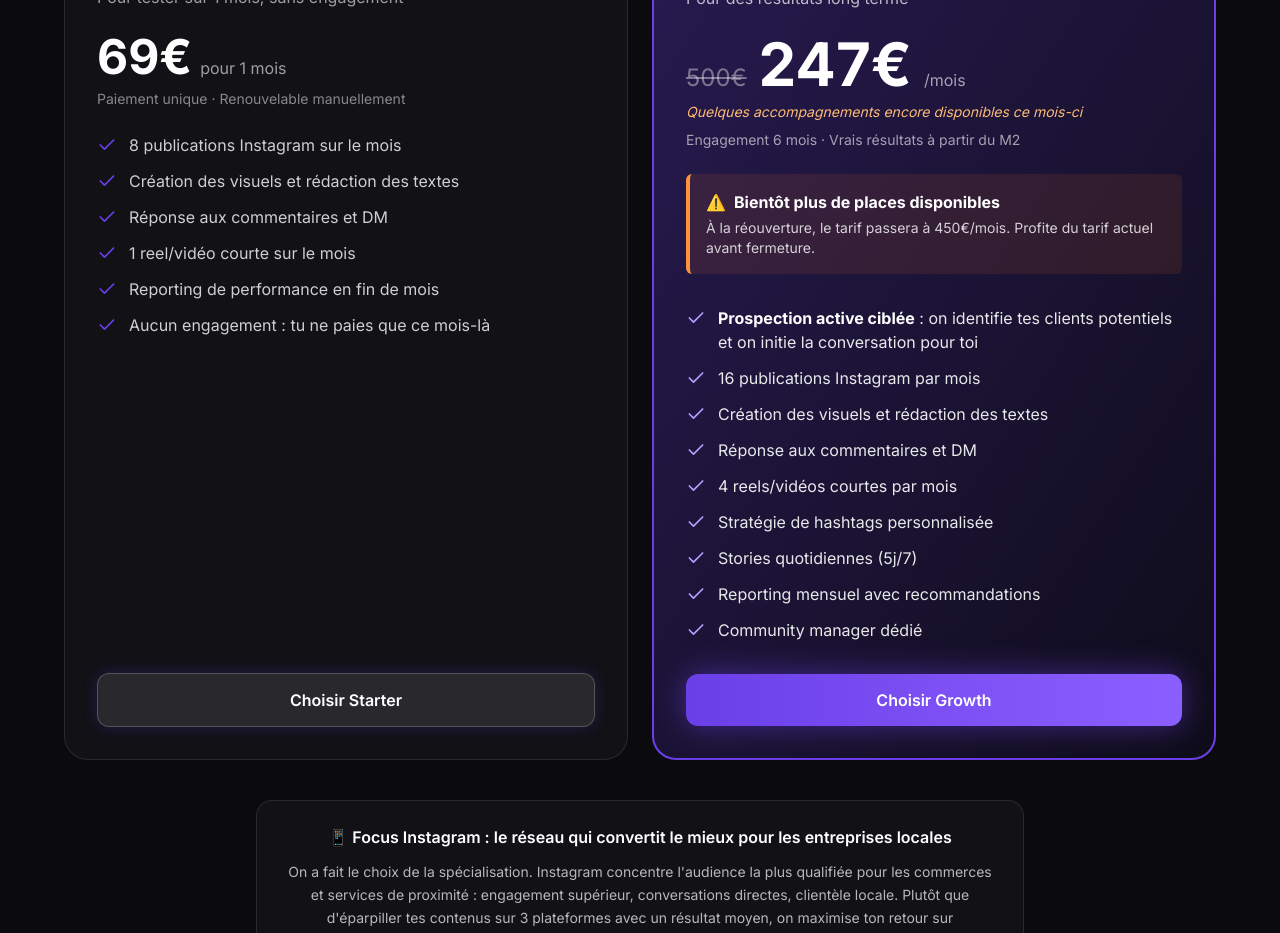
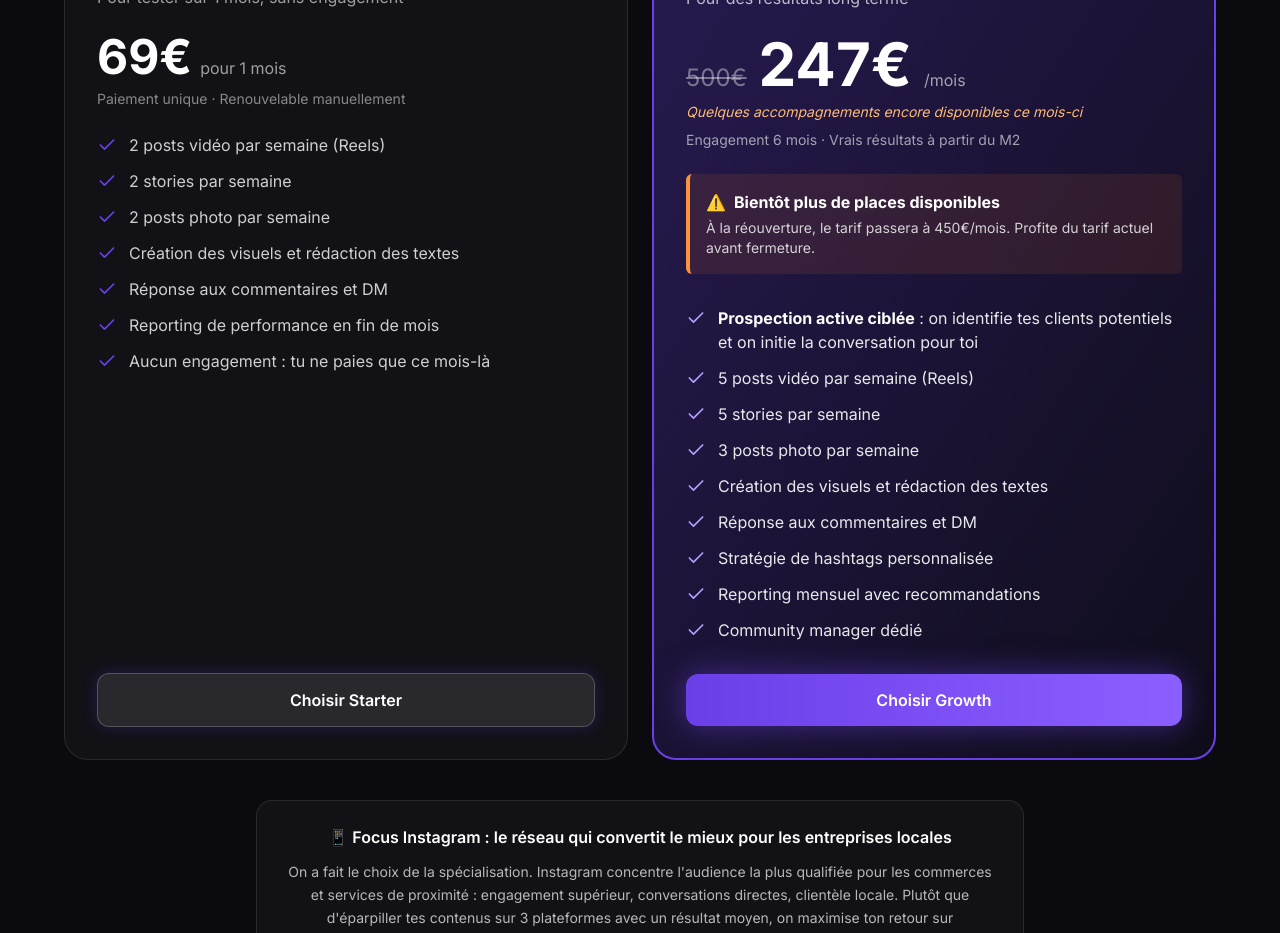
Before and after one commit to DigitalPulseAgency/SITE-AGENCE-definitif, a React (Vite) app: page /reseaux-sociaux in a window 1280 px wide. Shown: the part 1620-2553 px from the top of the page. Built offline with nearby package versions, Linux system fonts and the light colour scheme.

Commit message:
feat(reseaux): clarification contenu offres Starter + Growth

```diff
--- a/src/pages/ReseauxSociaux.jsx
+++ b/src/pages/ReseauxSociaux.jsx
@@ -91,10 +91,11 @@ export default function ReseauxSociaux() {
 
               <ul className="space-y-3 mb-8 flex-grow">
                 {[
-                  "8 publications Instagram sur le mois",
+                  "2 posts vidéo par semaine (Reels)",
+                  "2 stories par semaine",
+                  "2 posts photo par semaine",
                   "Création des visuels et rédaction des textes",
                   "Réponse aux commentaires et DM",
-                  "1 reel/vidéo courte sur le mois",
                   "Reporting de performance en fin de mois",
                   "Aucun engagement : tu ne paies que ce mois-là"
                 ].map((item, i) => (
@@ -157,12 +158,12 @@ export default function ReseauxSociaux() {
                   </span>
                 </li>
                 {[
-                  "16 publications Instagram par mois",
+                  "5 posts vidéo par semaine (Reels)",
+                  "5 stories par semaine",
+                  "3 posts photo par semaine",
                   "Création des visuels et rédaction des textes",
                   "Réponse aux commentaires et DM",
-                  "4 reels/vidéos courtes par mois",
                   "Stratégie de hashtags personnalisée",
-                  "Stories quotidiennes (5j/7)",
                   "Reporting mensuel avec recommandations",
                   "Community manager dédié"
                 ].map((item, i) => (
```
